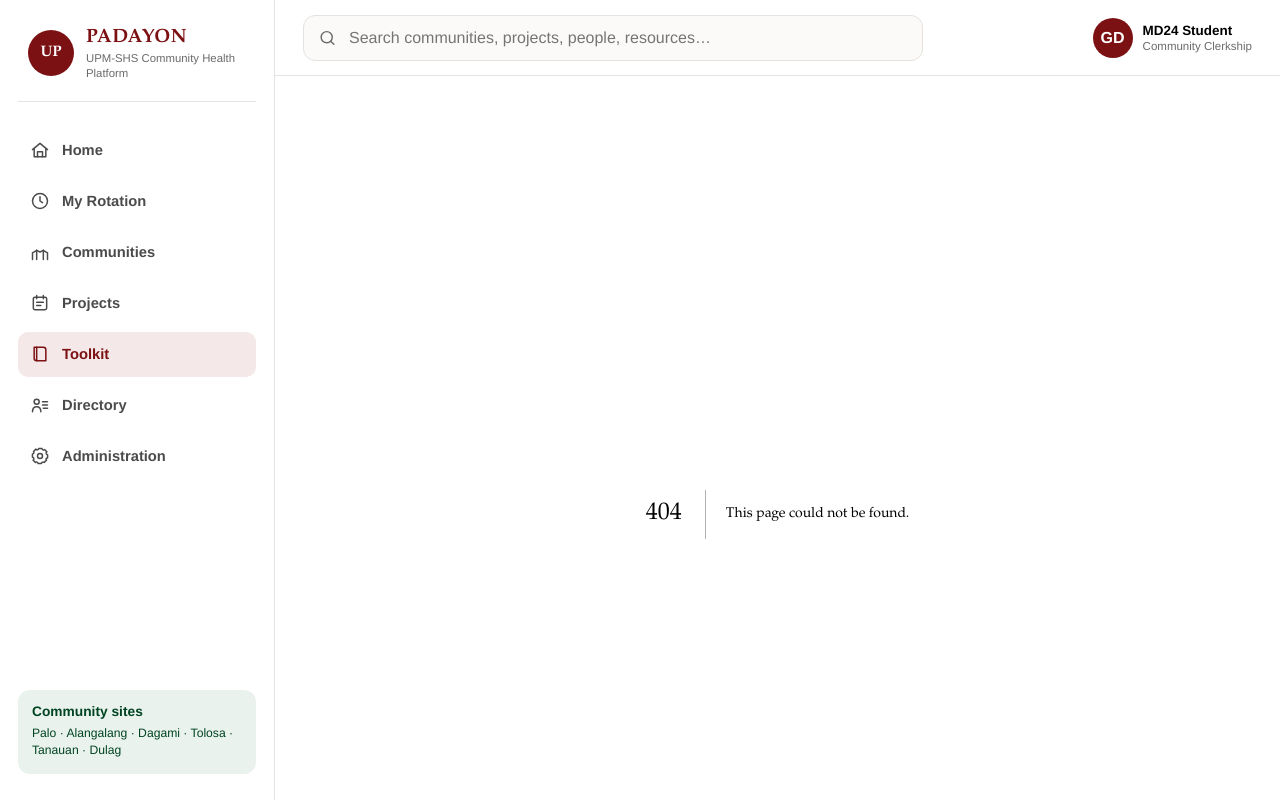
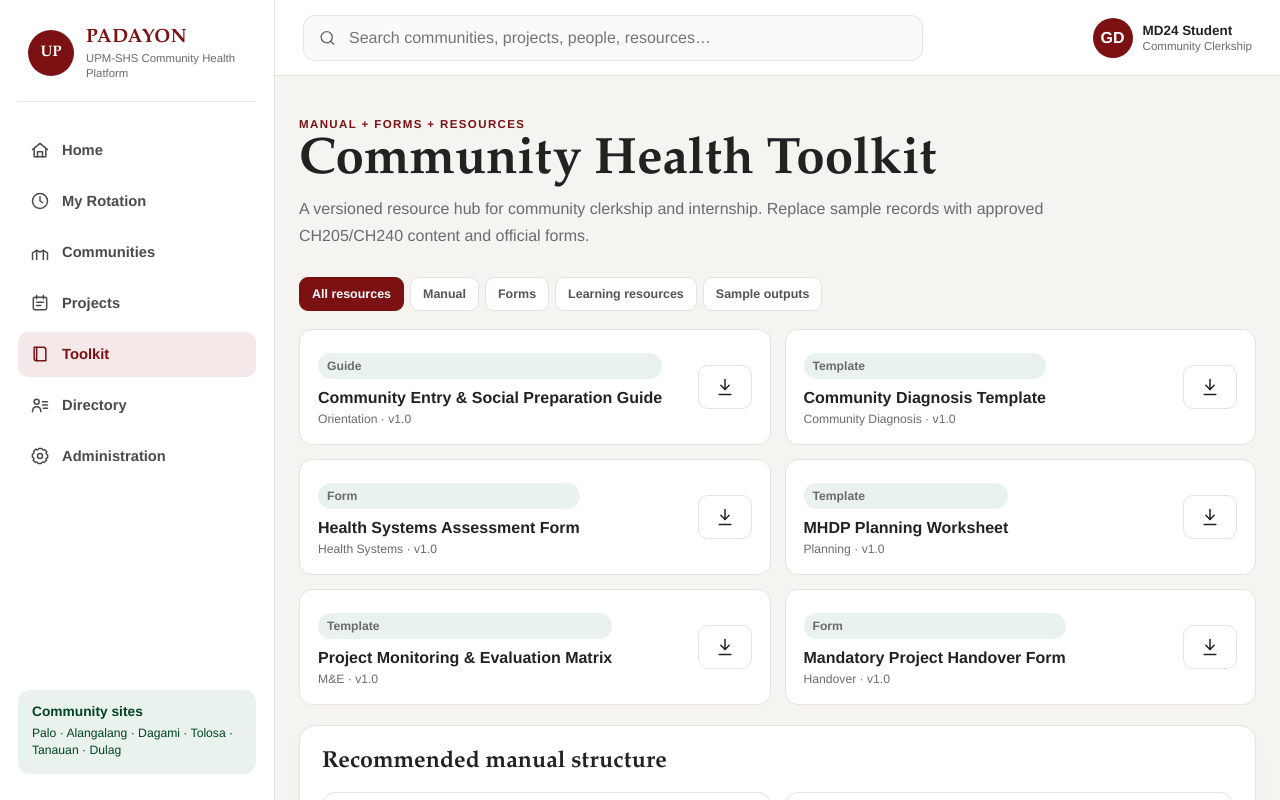
Before and after one commit to upmshsat50/toolkit, a Next.js app: page /toolkit in a window 1280 px wide. Before the commit this address had no page. Shown: the top 800 px of the page. Built offline with nearby package versions, Linux system fonts and the light colour scheme.

Commit message:
Add files via upload

```diff
--- /dev/null
+++ b/app/toolkit/page.tsx
@@ -0,0 +1,12 @@
+import { resources } from "@/lib/data";
+import { Icon } from "@/components/Icons";
+import { PageHeader } from "@/components/UI";
+
+export default function ToolkitPage(){
+ return <>
+  <PageHeader eyebrow="Manual + forms + resources" title="Community Health Toolkit" description="A versioned resource hub for community clerkship and internship. Replace sample records with approved CH205/CH240 content and official forms."/>
+  <div className="tabs"><span className="tab active">All resources</span><span className="tab">Manual</span><span className="tab">Forms</span><span className="tab">Learning resources</span><span className="tab">Sample outputs</span></div>
+  <div className="resource-grid">{resources.map(r=><div className="resource-card" key={r.title}><div><span className="kicker">{r.type}</span><strong style={{marginTop:10}}>{r.title}</strong><span>{r.module} · {r.version}</span></div><button className="button button-outline" aria-label={`Download ${r.title}`}><Icon name="download"/></button></div>)}</div>
+  <section className="panel panel-pad" style={{marginTop:20}}><h2>Recommended manual structure</h2><div className="detail-grid" style={{marginTop:16}}>{["Community Entry & Social Preparation","Local Health System & Governance","Stakeholder & Power Mapping","Community Health Assessment","Community Diagnosis","MHDP & Planning","Implementation","Monitoring & Evaluation","Sustainability & Handover","Community Internship"].map((x,i)=><div className="detail-card" key={x}><label>Module {String(i+1).padStart(2,"0")}</label><strong>{x}</strong></div>)}</div></section>
+ </>;
+}
```
